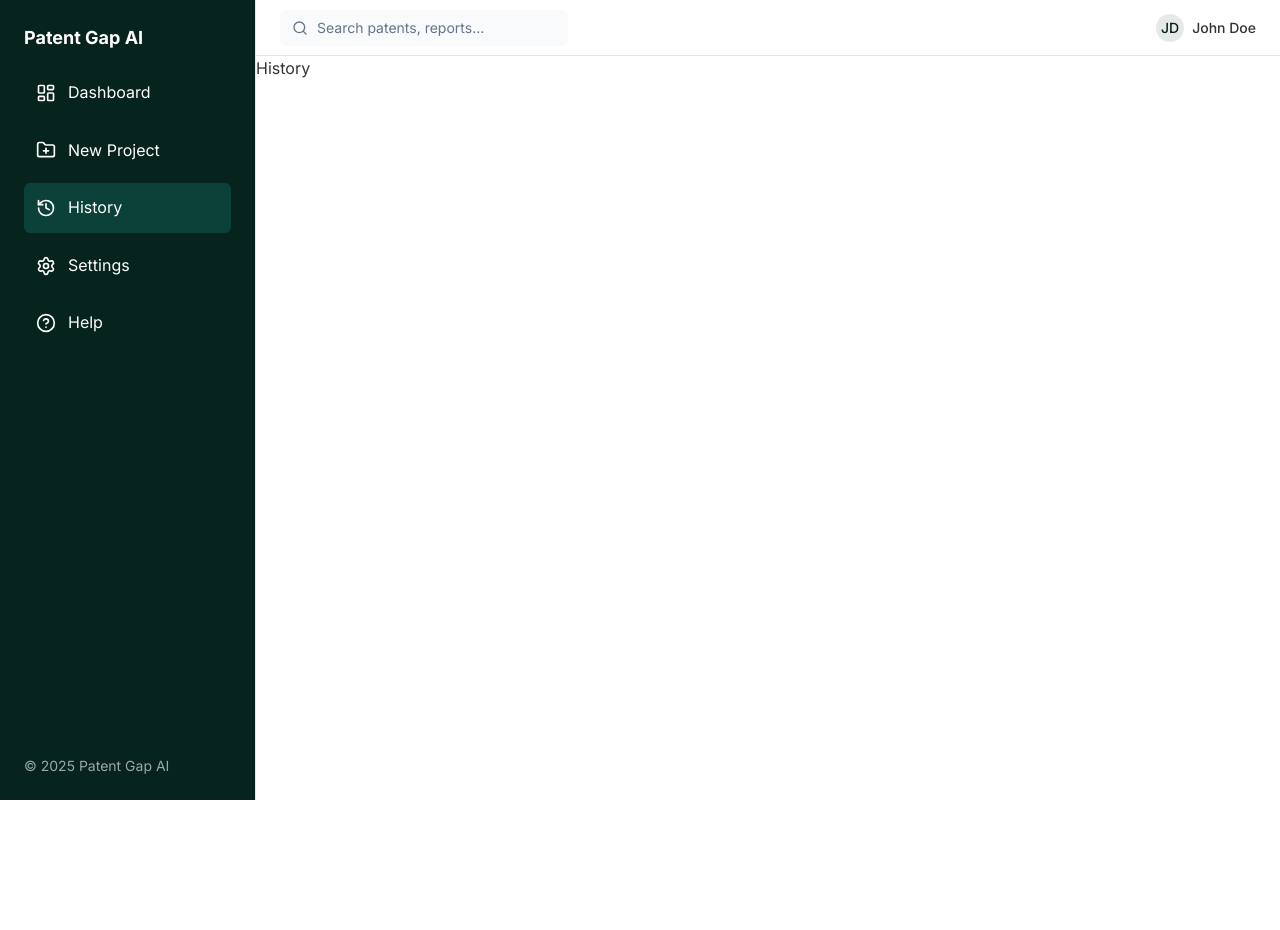
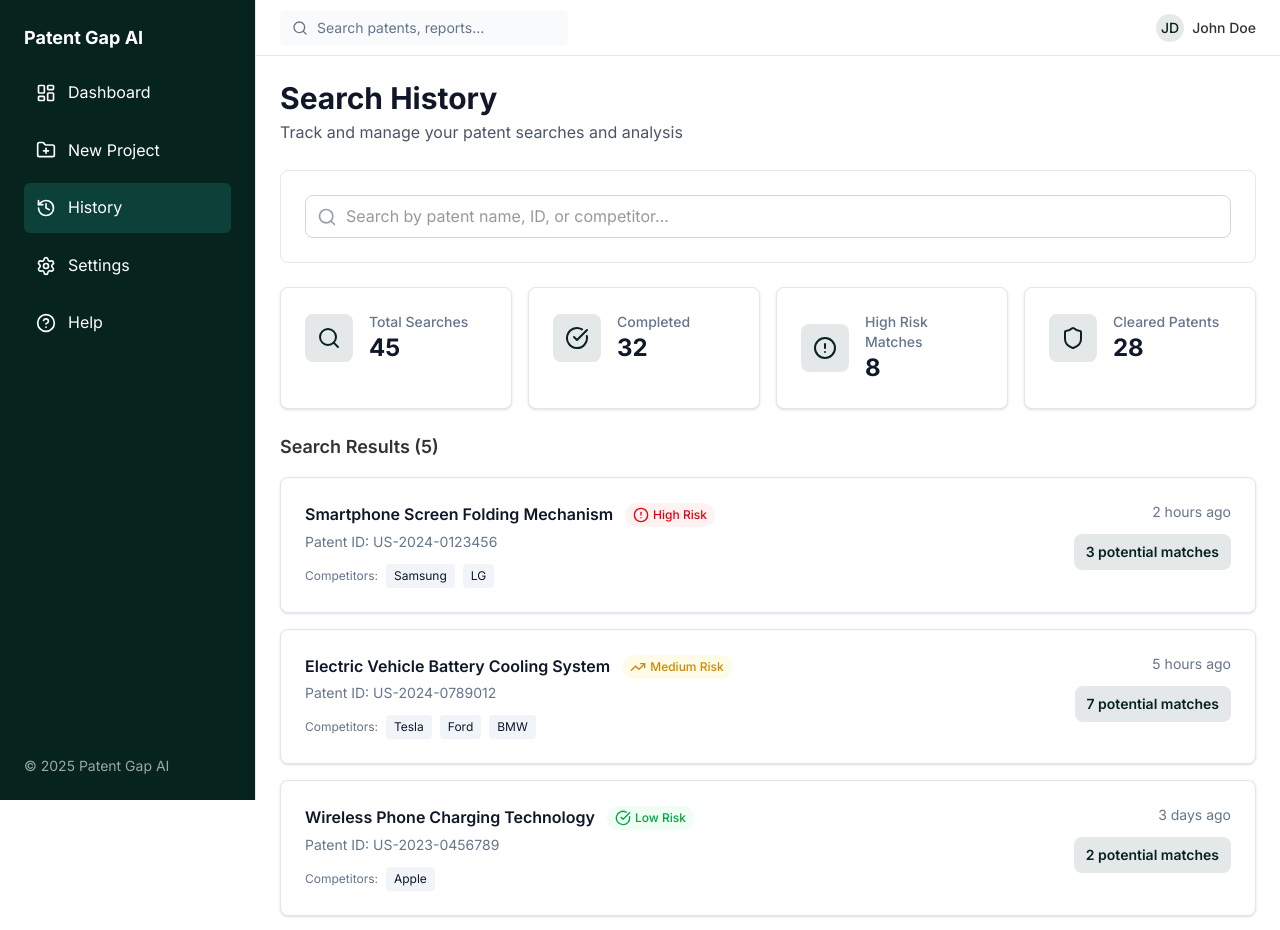
Before and after one commit to punnoose-1620/patent-gap-frontend, a React (Vite) app: page /history in a window 1280 px wide. Shown: the top 930 px of the page. Before the commit the page ends 800 px from the top, so only its background shows below. Built offline with nearby package versions, Linux system fonts and the light colour scheme.

Commit message:
feature: completed history page (#9)

```diff
--- /dev/null
+++ b/src/components/history/HistoryCard.jsx
@@ -0,0 +1,78 @@
+import { AlertCircle, CheckCircle, Shield, TrendingUp } from 'lucide-react';
+import { Card, CardContent } from '../ui/card';
+
+const getRiskColor = (level) => {
+  switch (level) {
+    case 'high':
+      return 'text-red-600 bg-red-50';
+    case 'medium':
+      return 'text-yellow-600 bg-yellow-50';
+    case 'low':
+      return 'text-green-600 bg-green-50';
+    default:
+      return 'text-gray-600 bg-gray-50';
+  }
+};
+
+const getRiskIcon = (level) => {
+  switch (level) {
+    case 'high':
+      return <AlertCircle className="w-4 h-4" />;
+    case 'medium':
+      return <TrendingUp className="w-4 h-4" />;
+    case 'low':
+      return <CheckCircle className="w-4 h-4" />;
+    default:
+      return <Shield className="w-4 h-4" />;
+  }
+};
+
+const HistoryCard = ({ history }) => (
+  <Card className="hover:shadow-md transition-all cursor-pointer">
+    <CardContent className="p-6">
+      <div className="flex items-start justify-between">
+        <div className="flex-1">
+          <div className="flex items-center gap-3">
+            <h3 className="font-semibold">{history.title}</h3>
+            <span
+              className={`inline-flex items-center gap-1 px-2 py-1 rounded-full text-xs font-medium ${getRiskColor(
+                history.riskLevel,
+              )}`}
+            >
+              {getRiskIcon(history.riskLevel)}
+              {history.riskLevel.charAt(0).toUpperCase() + history.riskLevel.slice(1)} Risk
+            </span>
+          </div>
+          <p className="text-sm text-muted-foreground mt-1">Patent ID: {history.patentId}</p>
+
+          <div className="flex items-center gap-6 mt-3">
+            <div className="flex items-center gap-2">
+              <p className="text-xs text-muted-foreground">Competitors:</p>
+              <div className="flex items-center gap-2">
+                {history.competitors.map((competitor) => (
+                  <span
+                    key={competitor}
+                    className="inline-block px-2 py-1 text-xs bg-secondary text-secondary-foreground rounded"
+                  >
+                    {competitor}
+                  </span>
+                ))}
+              </div>
+            </div>
+          </div>
+        </div>
+
+        <div className="text-right ml-4">
+          <p className="text-sm text-muted-foreground mb-3">{history.lastUpdated}</p>
+          <div className="bg-primary/10 px-3 py-2 rounded-lg">
+            <p className="text-sm font-semibold text-primary">
+              {history.matchCount} potential matches
+            </p>
+          </div>
+        </div>
+      </div>
+    </CardContent>
+  </Card>
+);
+
+export default HistoryCard;
--- /dev/null
+++ b/src/components/history/StatCard.jsx
@@ -0,0 +1,25 @@
+import { Card, CardContent } from '../ui/card';
+
+/**
+ * @param {Object} props
+ * @param {string} props.label
+ * @param {number} props.value
+ * @param {React.ComponentType} props.icon
+ */
+const StatCard = ({ label, value, icon: Icon }) => (
+  <Card>
+    <CardContent className="p-6">
+      <div className="flex items-center gap-4">
+        <div className="p-3 bg-primary/10 rounded-lg">
+          <Icon className="w-6 h-6 text-primary" />
+        </div>
+        <div>
+          <p className="text-muted-foreground text-sm font-medium">{label}</p>
+          <p className="text-2xl font-bold">{value}</p>
+        </div>
+      </div>
+    </CardContent>
+  </Card>
+);
+
+export default StatCard;
--- a/src/pages/history/History.jsx
+++ b/src/pages/history/History.jsx
@@ -1,4 +1,69 @@
+import HistoryCard from '@/components/history/HistoryCard';
+import StatCard from '@/components/history/StatCard';
+import { AlertCircle, CheckCircle, Search, Shield } from 'lucide-react';
+import { useState } from 'react';
+import { mockHistories, mockStats } from './mock';
+
 const History = () => {
-  return <div>History</div>;
+  const [searchQuery, setSearchQuery] = useState('');
+
+  const filteredHistories = mockHistories.filter((history) => {
+    const query = searchQuery.toLowerCase();
+    if (!query) return true;
+
+    return (
+      history.title.toLowerCase().includes(query) ||
+      history.patentId.toLowerCase().includes(query) ||
+      history.competitors.some((c) => c.toLowerCase().includes(query))
+    );
+  });
+
+  return (
+    <div className="space-y-6 p-6">
+      {/* Header */}
+      <div>
+        <h1 className="text-3xl font-bold text-gray-900">Search History</h1>
+        <p className="text-gray-600 mt-1">Track and manage your patent searches and analysis</p>
+      </div>
+
+      {/* Search Section */}
+      <div className="bg-white border border-gray-200 rounded-lg p-6">
+        <div className="relative">
+          <Search className="absolute left-3 top-3 w-5 h-5 text-gray-400" />
+          <input
+            type="text"
+            placeholder="Search by patent name, ID, or competitor..."
+            value={searchQuery}
+            onChange={(e) => setSearchQuery(e.target.value)}
+            className="w-full pl-10 pr-4 py-2 border border-gray-300 rounded-lg focus:outline-none focus:ring-2 focus:ring-blue-500"
+          />
+        </div>
+      </div>
+
+      {/* Stats Cards */}
+      <div className="grid grid-cols-1 md:grid-cols-2 lg:grid-cols-4 gap-4">
+        <StatCard label="Total Searches" value={mockStats.totalSearches} icon={Search} />
+        <StatCard label="Completed" value={mockStats.completed} icon={CheckCircle} />
+        <StatCard label="High Risk Matches" value={mockStats.highRiskMatches} icon={AlertCircle} />
+        <StatCard label="Cleared Patents" value={mockStats.clearedPatents} icon={Shield} />
+      </div>
+
+      {/* Search Results List */}
+      <div>
+        <h2 className="text-lg font-semibold mb-4">Search Results ({filteredHistories.length})</h2>
+        <div className="space-y-4">
+          {filteredHistories.length > 0 ? (
+            filteredHistories.map((history) => <HistoryCard key={history.id} history={history} />)
+          ) : (
+            <div className="p-12 text-center border rounded-lg">
+              <Search className="w-12 h-12 text-muted-foreground mx-auto mb-3" />
+              <p className="text-muted-foreground">No searches found matching your criteria</p>
+            </div>
+          )}
+        </div>
+      </div>
+    </div>
+  );
 };
+
 export default History;
--- /dev/null
+++ b/src/pages/history/mock.js
@@ -0,0 +1,60 @@
+export const mockHistories = [
+  {
+    id: '1',
+    title: 'Smartphone Screen Folding Mechanism',
+    patentId: 'US-2024-0123456',
+    status: 'processing',
+    progress: 67,
+    lastUpdated: '2 hours ago',
+    matchCount: 3,
+    riskLevel: 'high',
+    competitors: ['Samsung', 'LG'],
+  },
+  {
+    id: '2',
+    title: 'Electric Vehicle Battery Cooling System',
+    patentId: 'US-2024-0789012',
+    status: 'complete',
+    lastUpdated: '5 hours ago',
+    matchCount: 7,
+    riskLevel: 'medium',
+    competitors: ['Tesla', 'Ford', 'BMW'],
+  },
+  {
+    id: '3',
+    title: 'Wireless Phone Charging Technology',
+    patentId: 'US-2023-0456789',
+    status: 'complete',
+    lastUpdated: '3 days ago',
+    matchCount: 2,
+    riskLevel: 'low',
+    competitors: ['Apple'],
+  },
+  {
+    id: '4',
+    title: 'Digital Camera Lens Design',
+    patentId: 'US-2024-0234567',
+    status: 'draft',
+    lastUpdated: '1 week ago',
+    matchCount: 5,
+    riskLevel: 'medium',
+    competitors: ['Canon', 'Nikon', 'Sony'],
+  },
+  {
+    id: '5',
+    title: 'AI-Powered Voice Assistant',
+    patentId: 'US-2024-0999123',
+    status: 'complete',
+    lastUpdated: '12 hours ago',
+    matchCount: 12,
+    riskLevel: 'high',
+    competitors: ['Google', 'Amazon'],
+  },
+];
+
+export const mockStats = {
+  totalSearches: 45,
+  completed: 32,
+  highRiskMatches: 8,
+  clearedPatents: 28,
+};
```
